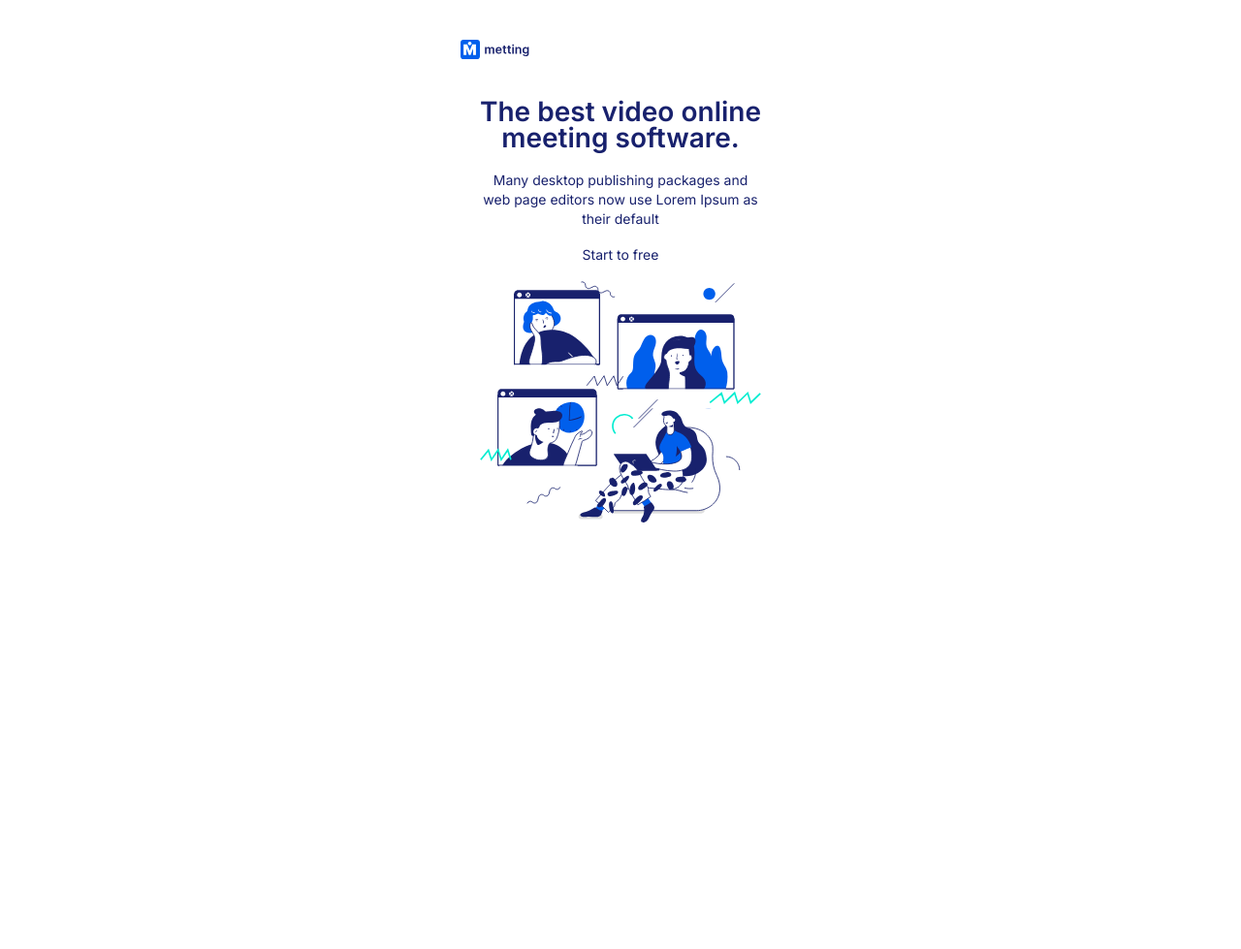
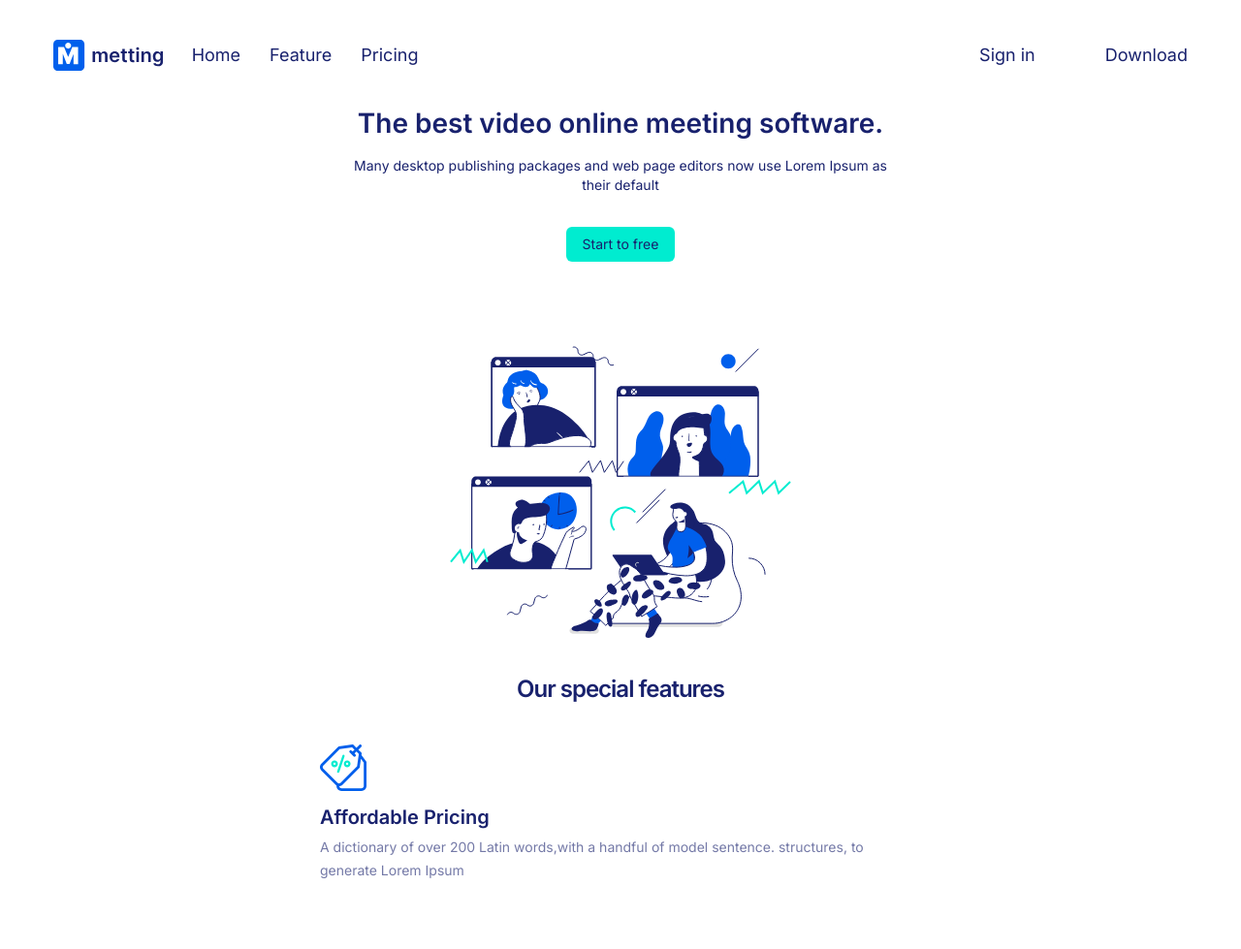
Before and after one commit to dimaet/RK2, a plain HTML site: page index.html in a window 1280 px wide. Shown: the whole page at 97% size. Before the commit the page ends 841 px from the top, so only its background shows below. Drawn offline with Linux system fonts and the light colour scheme.

Commit message:
mobile first

```diff
--- a/index.html
+++ b/index.html
@@ -15,23 +15,31 @@
             <button><img src="/images/header2.svg" alt=""></button>
         </div>
         <nav class="nav-list">
-            <a href="">Home</a>
-            <a href="">Feature</a>
-            <a href="">Pricing</a>
+            <a href="#!">Home</a>
+            <a href="#!">Feature</a>
+            <a href="#!">Pricing</a>
         </nav>
+        <div class="header2">
             <a class="header3" href="">Sign in</a>
             <a class="header4" href="">Download</a>
+        </div>
     </header>
     <main>
-        <section class="software">
+        <section class="software0">
+            <div class="software">
                 <h2>The best video online
                     meeting software.</h2>
                 <p>Many desktop publishing packages and web page editors now use Lorem Ipsum as their default</p>
                 <a href="#!">Start to free</a>
+            </div>
             <img src="/images/sofware.svg" alt="">
         </section>
         <section class="features">
-            <h2>features</h2>
+            <h2>Our special features</h2>
+            <img src="/images/features.svg" alt="">
+            <p class="features1">Affordable Pricing</p>
+            <p class="features2">A dictionary of over 200 Latin words,with a handful of model sentence. structures, to
+                generate Lorem Ipsum</p>
         </section>
     </main>
 </body>
--- a/styles/style.css
+++ b/styles/style.css
@@ -5,6 +5,7 @@
     font-size: 62.5%;
     --main-color: #18216D;
     --two-color: #00ECD0;
+    --three-color: white;
 }
 
 body {
@@ -12,8 +13,14 @@ body {
     font-style: normal;
     color: var(--main-color);
     font-size: 1.4rem;
-    font-weight: 300;
+    font-weight: 400;
     line-height: 100%;
+}
+
+.header3,
+.header4,
+.nav-list {
+    display: none;
 }
 
 .header {
@@ -26,29 +33,28 @@ body {
     border: none;
 }
 
-.header3,
-.header4,
-.nav-list,
-.features h2 {
-    display: none;
-}
-
 .nav-mob {
     display: flex;
     justify-content: space-between;
+}
+
+.software0 {
+    display: flex;
+    flex-direction: column;
+    align-items: center;
+    max-width: 291px;
+    margin: 41px auto;
 }
 
 .software {
     display: flex;
     flex-direction: column;
     align-items: center;
-    max-width: 291px;
     gap: 20px;
-    margin: 41px auto 66px;
+    margin-bottom: 66px;
 }
 
 .software h2 {
-    color: var(--main-color);
     text-align: center;
     font-size: 2.8rem;
     font-weight: 600;
@@ -56,14 +62,114 @@ body {
 }
 
 .software p {
-    color: var(--main-color);
     text-align: center;
     font-size: 1.4rem;
     font-weight: 400;
     line-height: 2rem;
+    margin-bottom: 13px;
 }
 
 .software a {
     color: var(--main-color);
     text-decoration: none;
+    border-radius: 6px;
+    padding: 11px 17px;
+    background: var(--two-color);
+    margin-bottom: 21px;
 }
+
+.features {
+    display: flex;
+    flex-direction: column;
+    max-width: 320px;
+    margin: 0 auto;
+    gap: 12px;
+}
+
+.features h2 {
+    font-size: 2.4rem;
+    font-weight: 600;
+    line-height: 2.4rem;
+    letter-spacing: -0.1rem;
+    text-align: center;
+    margin-bottom: 33px;
+}
+
+.features img {
+    max-width: 48px;
+    margin-bottom: 8px;
+}
+
+.features1 {
+    font-size: 2rem;
+    font-weight: 600;
+}
+
+.features2 {
+    font-weight: 400;
+    line-height: 2.4rem;
+    opacity: 0.6;
+    margin-bottom: 69px;
+}
+
+@media (min-width: 650px) {
+    .header {
+        max-width: 620px;
+    }
+
+    .software0 {
+        max-width: 580px;
+    }
+
+    .features {
+        max-width: 620px;
+    }
+}
+
+@media (min-width: 1200px) {
+    .header {
+        font-size: 1.8rem;
+        max-width: 1170px;
+        display: flex;
+        align-items: center;
+        justify-content: space-between;
+    }
+
+    .header img {
+        width: 114px;
+    }
+
+    .header button {
+        display: none;
+    }
+
+    .nav-list {
+        display: flex;
+        gap: 30px;
+        margin-left: -550px;
+    }
+
+    .nav-list a {
+        color: var(--main-color);
+        text-decoration: none;
+    }
+
+    .header3,
+    .header4 {
+        display: block;
+    }
+
+    .header2 {
+        display: flex;
+        gap: 72px;
+    }
+
+    .header2 a {
+        color: var(--main-color);
+        text-decoration: none;
+    }
+
+    .header4 {
+        color: var();
+    }
+}
```
Lines whose indentation alone changed are shown as unchanged.
